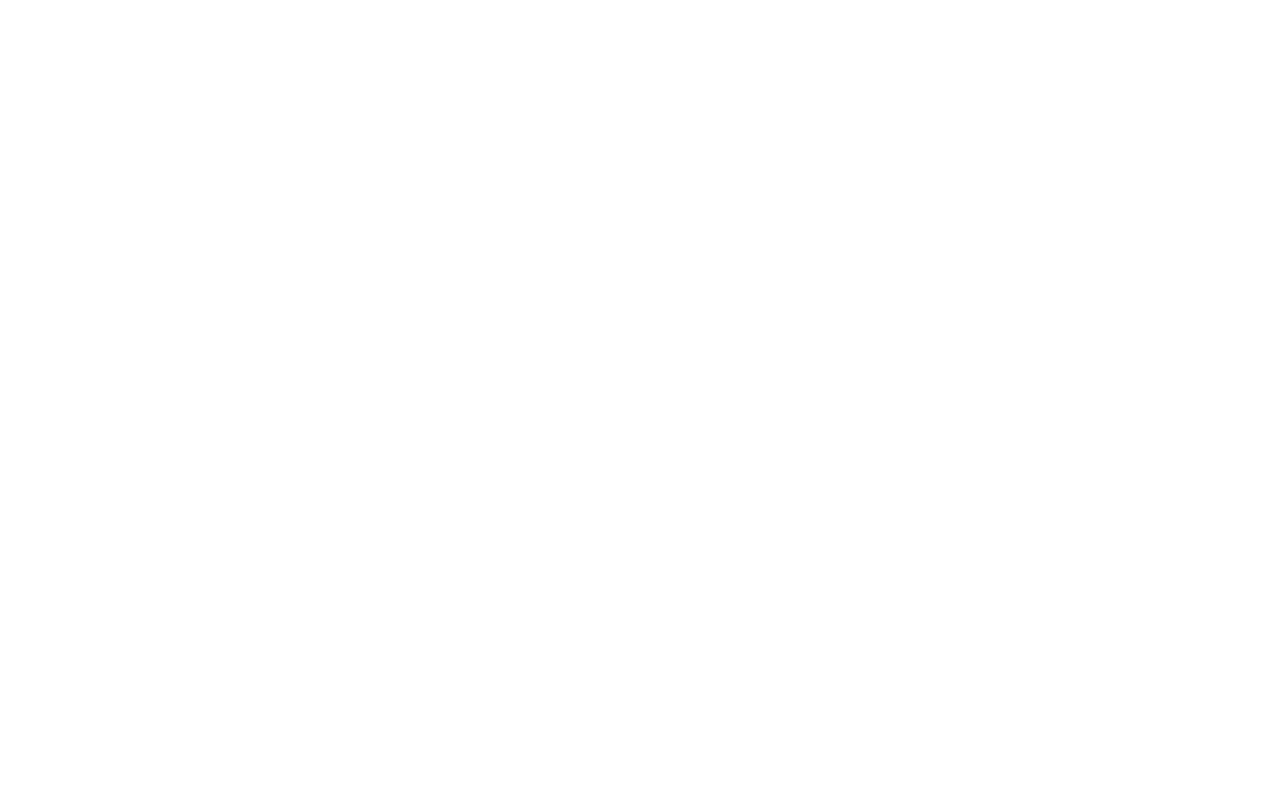
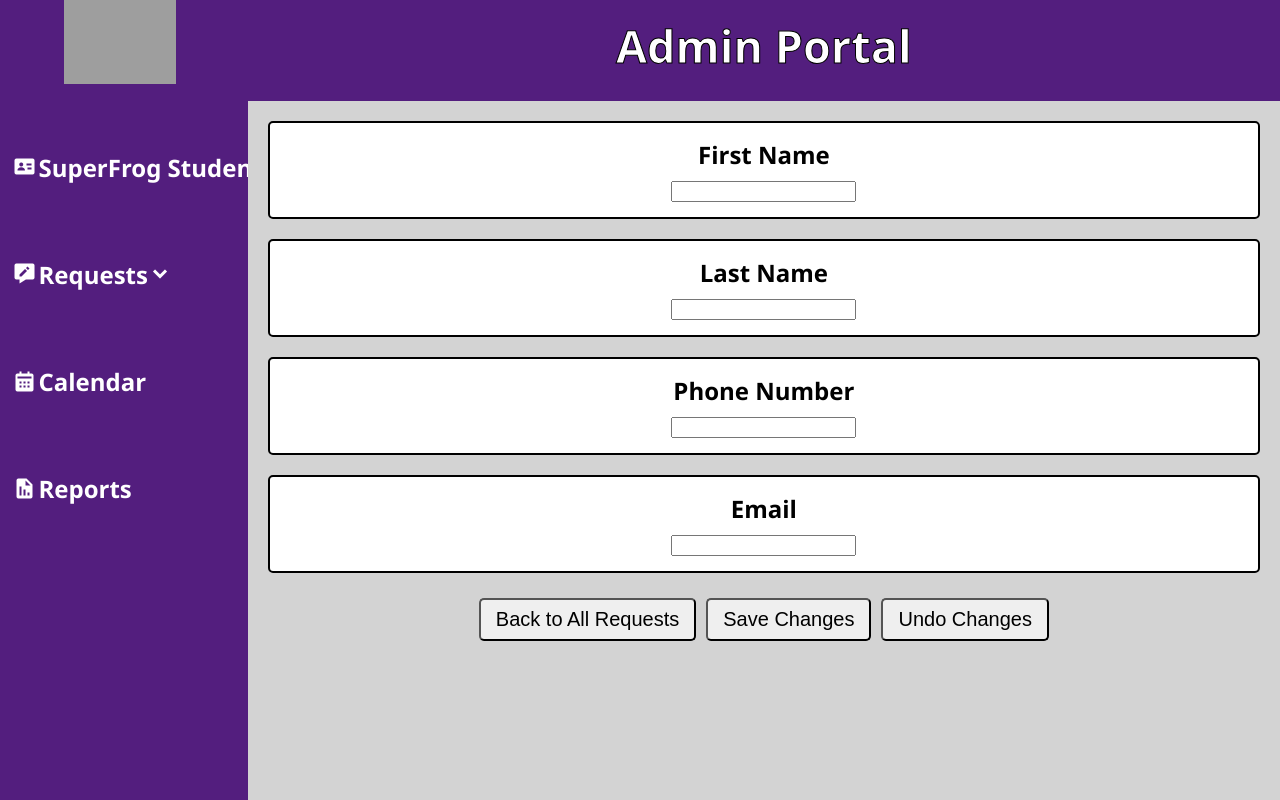
Before and after one commit to blakegood31/Superfrog-Scheduler, a Vue app in the folder HTML/: page /editSuperfrogProfile in a window 1280 px wide. Before the commit this address had no page. Built offline with nearby package versions, Linux system fonts and the light colour scheme; no server answers; grey boxes are pictures that could not be loaded.

Commit message:
usecase 20, and some changes on Admin Landing

```diff
--- a/HTML/src/components/Sidebar.vue
+++ b/HTML/src/components/Sidebar.vue
@@ -132,6 +132,9 @@
   .sidebar a {
     text-decoration: none;
     font-size: 150%;
+    color: white;
+    -webkit-text-fill-color: white;
+    font-weight: bold;
     color: inherit;
     display: flex;
     justify-content: flex-start;
--- a/HTML/src/router/index.js
+++ b/HTML/src/router/index.js
@@ -12,6 +12,7 @@
 import AdminLanding from '../views/AdminLanding.vue';
 import EditRequestDetails from '../views/EditRequestDetails.vue';
 import ViewRequest from '../views/ViewRequest.vue';
+import EditSuperfrogProfile from "@/views/EditSuperfrogProfile.vue";
 
 //create the router instance
 const router = createRouter({
@@ -22,6 +23,7 @@
         { path: '/login', component: SignInPage},
         { path: '/admin', component: AdminLanding},
         { path: '/editRequest', component: EditRequestDetails},
+        { path: '/editSuperfrogProfile', component: EditSuperfrogProfile},
         { path: '/viewRequest', component: ViewRequest},
         { path: '/customer', component: CustomerLanding},
         { path: '/page1', component: RequestPage1 },
--- a/HTML/src/views/AdminLanding.vue
+++ b/HTML/src/views/AdminLanding.vue
@@ -4,8 +4,12 @@
         <Sidebar>
             <div class="main-content">
                 <AdminHeader />
+                <button v-if="canEditSuperfrog" @click="editSuperfrogProfile" class="editsf">Edit Superfrog Profile</button>
+
+
                 <h2 class="pageTitle"> All Superfrog Requests</h2>
-                <button id="showFieldsGridButton" @click="showFieldSelections"><img id="filterIcon" src="/Users/blake/School/WebTech/Superfrog-Scheduler/HTML/src/assets/funnel.png"></button>
+
+                <!-- <button id="showFieldsGridButton" @click="showFieldSelections"><img id="filterIcon" src="HTML/src/assets/funnel.png"></button> -->
                 <div class="hidden" id="showFieldGrid">
                     <label for="checkbox1">
                         <input type="checkbox" id="checkbox1" v-model="showColumns.eventTitle"> Event Title
@@ -77,6 +81,9 @@
                             <span>
                                 <button v-if="request.status === 'PENDING'">Approve</button>
                             </span>
+                            <span>
+                                <button v-if="canEdit && ['APPROVED', 'ASSIGNED'].includes(request.status)" @click="markAsIncomplete(request.id)">Mark as Incomplete</button>
+                            </span>
                         </td>
                     </tr>
                 </table>
@@ -92,12 +99,14 @@
     import Sidebar from '../components/Sidebar.vue';
 
 
+
     const router = useRouter();
 
     const allRequests = defineModel('allRequests');
     const showTable = defineModel('showTable');
     const canEdit = defineModel('canEdit');
     const canView = defineModel('canView');
+    const canEditSuperfrog = defineModel('canEditSuperfrog');
     const showColumns = defineModel('showColumns');
 
     showTable.value = false;
@@ -177,10 +186,18 @@
     }).catch(error => {
         console.error('Error: ', error);
     });
+    if(JSON.parse(localStorage.getItem('userInfo')).roles.split(' ').includes("superfrog")){
+      canEditSuperfrog.value = true;
+    }
+    else{
+      canEditSuperfrog.value = false;
+    }
 
-    // If user is admin, show the button to edit requests
+
+    // If user is admin, show the button to edit requests/mark incompletete
     if(JSON.parse(localStorage.getItem('userInfo')).roles.split(' ').includes("admin")){
         canEdit.value = true;
+
     }
     else{
         canEdit.value = false;
@@ -250,6 +267,11 @@
         });
     };
 
+    const editSuperfrogProfile = (requestID) => {
+        router.push('/EditSuperfrogProfile')
+    }
+
+
     const viewRequest = (requestId) => {
         const userRoles = JSON.parse(localStorage.getItem('userInfo')).roles.split(' ');
         const jwt = localStorage.getItem('userToken');
@@ -278,6 +300,33 @@
             console.error('Error: ', error);
         });
     };
+    const markAsIncomplete = (requestId) => {
+      const jwt = localStorage.getItem('userToken');
+      fetch(`http://localhost:8081/requests/${requestId}/incomplete`, {
+        method: 'POST',
+        headers: {
+          'Authorization': `Bearer ${jwt}`,
+          'Content-Type': 'application/json'
+        },
+        body: JSON.stringify({ status: 'INCOMPLETE' })
+      }).then(response => {
+        if (response.ok) {
+          console.log("Request marked as incomplete");
+          // Find the request in the allRequests array and update its status
+          const request = allRequests.value.find(r => r.id === requestId);
+          if (request) {
+            request.status = 'INCOMPLETE';
+          }
+          // Optionally, force a refresh of the component or table if it doesn't update automatically
+        } else {
+          throw new Error("Failed to update status");
+        }
+      }).catch(error => {
+        console.error('Error updating status:', error);
+      });
+    };
+
+
 
     const viewApprovedRequests = () => {
         const jwt = localStorage.getItem('userToken');
@@ -329,6 +378,12 @@
     #showFieldsGridButton:active {
         box-shadow: none;
     }
+    .editsf{
+      margin: 2%;
+      padding: 1%;
+      font-size: 100%;
+      width: 20%;
+    }
 
     #showFieldButton {
         display: flex;
@@ -345,7 +400,6 @@
         border-bottom: 2px solid #531e7e;
         text-align: center;
     }
-
     .hidden {
         display: none;
     }
--- /dev/null
+++ b/HTML/src/views/EditSuperfrogProfile.vue
@@ -0,0 +1,179 @@
+<template>
+  <div id="app">
+    <Sidebar>
+      <div class="container">
+        <AdminHeader/>
+        <!-- First Name -->
+        <div class="field">
+          <h2>First Name</h2>
+          <input type="text" v-model="superfrogProfile.firstName" @input="resizeInput('firstName')" @focus="resizeInput('firstName')" id="firstName">
+        </div>
+        <!-- Last Name -->
+        <div class="field">
+          <h2>Last Name</h2>
+          <input type="text" v-model="superfrogProfile.lastName" @input="resizeInput('lastName')" @focus="resizeInput('lastName')" id="lastName">
+        </div>
+        <!-- Phone Number -->
+        <div class="field">
+          <h2>Phone Number</h2>
+          <input type="text" v-model="superfrogProfile.phoneNumber" @input="resizeInput('phoneNumber')" @focus="resizeInput('phoneNumber')" id="phoneNumber">
+        </div>
+        <!-- Email -->
+        <div class="field">
+          <h2>Email</h2>
+          <input type="email" v-model="superfrogProfile.email" @input="resizeInput('email')" @focus="resizeInput('email')" id="email">
+        </div>
+        <!-- Buttons for managing profile changes -->
+        <div class="options">
+            <button @click="backToAll">Back to All Requests</button>
+          <button @click="saveChanges">Save Changes</button>
+          <button @click="undoChanges">Undo Changes</button>
+        </div>
+      </div>
+    </Sidebar>
+  </div>
+</template>
+
+<script setup>
+import { reactive, onMounted } from 'vue';
+import { useRouter } from 'vue-router';
+import AdminHeader from '../components/adminHeader.vue';
+import Sidebar from '../components/Sidebar.vue';
+const backToAll = () => {
+  router.push('/Admin');
+}
+
+const router = useRouter();
+const superfrogId = 'specific_superfrog_id';  // This ID should be dynamically set based on your application's context
+const superfrogProfile = reactive({
+  firstName: '',
+  lastName: '',
+  phoneNumber: '',
+  email: ''
+});
+
+const fetchProfile = async () => {
+  try {
+    const response = await fetch(`/students/${superfrogId}`, {  // Adjusted from /api/students to /students if needed
+      headers: { 'Authorization': 'Bearer ' + localStorage.getItem('userToken') }
+    });
+    if (response.ok) {
+      const data = await response.json();
+      Object.assign(superfrogProfile, {
+        firstName: data.firstName,   // Adjusted from first_name to firstName
+        lastName: data.lastName,     // Adjusted from last_name to lastName
+        phoneNumber: data.phoneNumber,  // Adjusted from phone_number to phoneNumber
+        email: data.email
+      });
+    } else {
+      throw new Error("Failed to fetch Superfrog profile.");
+    }
+  } catch (error) {
+    console.error("Error fetching Superfrog profile:", error);
+  }
+}
+
+const saveChanges = async () => {
+  if (confirm("Are you sure you want to save changes?")) {
+    const options = {
+      method: 'PUT',
+      headers: {
+        'Content-Type': 'application/json',
+        'Authorization': 'Bearer ' + localStorage.getItem('userToken')
+      },
+      body: JSON.stringify({
+        firstName: superfrogProfile.firstName,
+        lastName: superfrogProfile.lastName,
+        phoneNumber: superfrogProfile.phoneNumber,
+        email: superfrogProfile.email
+      })
+    };
+
+    const url = `/students/${superfrogId}/profile`;
+    try {
+      const response = await fetch(url, options);
+      if (response.ok) {
+        const updatedData = await response.json();
+        console.log("Profile updated successfully:", updatedData);
+        Object.assign(superfrogProfile, updatedData);
+        alert("Profile updated successfully!");
+      } else {
+        const errorData = await response.json();
+        console.error("Failed to update profile:", errorData.message);
+        alert("Failed to update profile: " + errorData.message);
+      }
+    } catch (error) {
+      console.error("Error updating profile:", error);
+      alert("Error updating profile: " + error.message);
+    }
+  }
+}
+onMounted(fetchProfile);
+</script>
+
+
+<style scoped>
+.container{
+  height: 100vh;
+  border: none;
+  font-family:'Segoe UI', Tahoma, Geneva, Verdana, sans-serif;
+  padding-top: 0px;
+  background-color: lightgrey;
+  justify-content: center;
+}
+.options > button {
+  margin: 5px;
+  padding: 8px 15px;
+  font-size: 20px;
+  border-radius: 5px;
+}
+
+.field{
+  background-color: white;
+  border-radius: 5px;
+  border: 2px solid lightgray;
+  padding: 15px;
+  margin: 20px 20px;
+  display:flex;
+  flex-direction: column;
+  align-items: center;
+  border: 2px solid black;
+}
+
+.field:hover{
+  border-color:#832cc9;
+  background-color: #f8f0ff;
+}
+
+.field > input:focus {
+  outline-style:none;
+  border-color: #832cc9;
+  border-width: 3px;
+  border-radius: 5px;
+}
+
+.field > input:hover {
+  border-color: #832cc9;
+  border-radius: 2px;
+}
+
+input{
+  text-align: center;
+  margin-top: 5px;
+}
+
+h2{
+  margin-bottom: 5px;
+  text-align: center;
+}
+
+.options{
+  display: flex;
+  justify-content: center;
+}
+
+.options > button{
+  margin-right: 5px;
+  margin-left: 5px;
+}
+</style>
```
Also changed, not shown: HTML/src/views/EditRequestDetails.vue (+8 -16 lines), HTML/src/views/ViewRequest.vue (+0 -16 lines).
